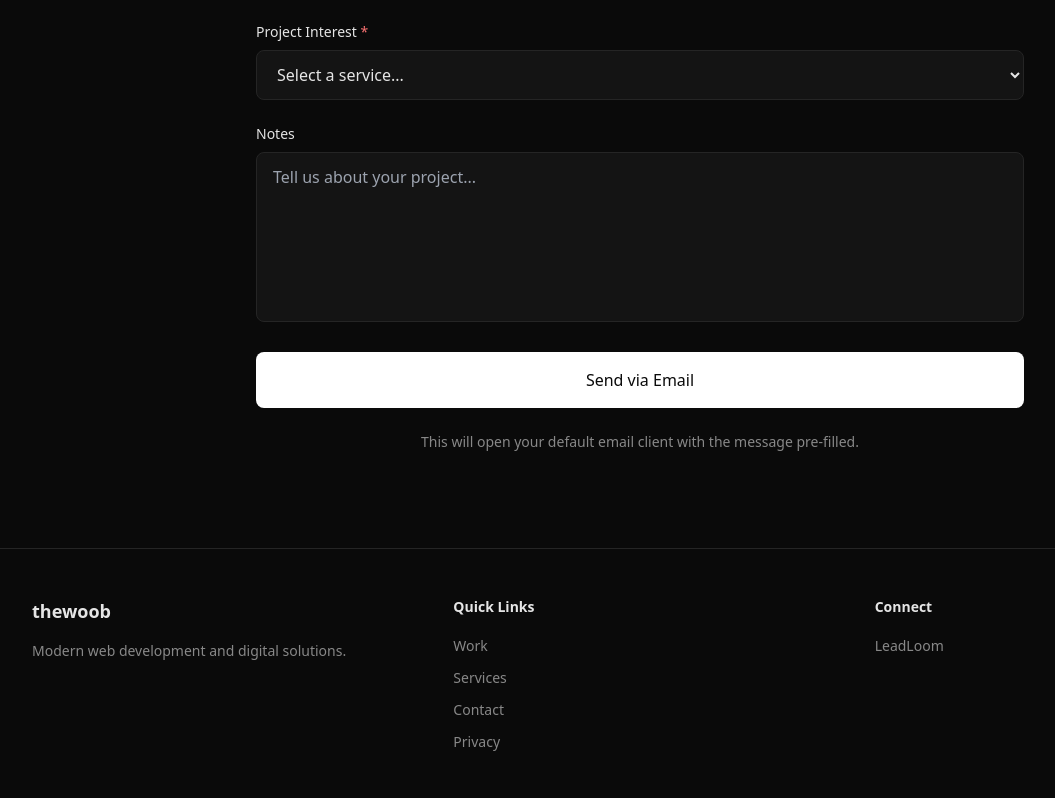
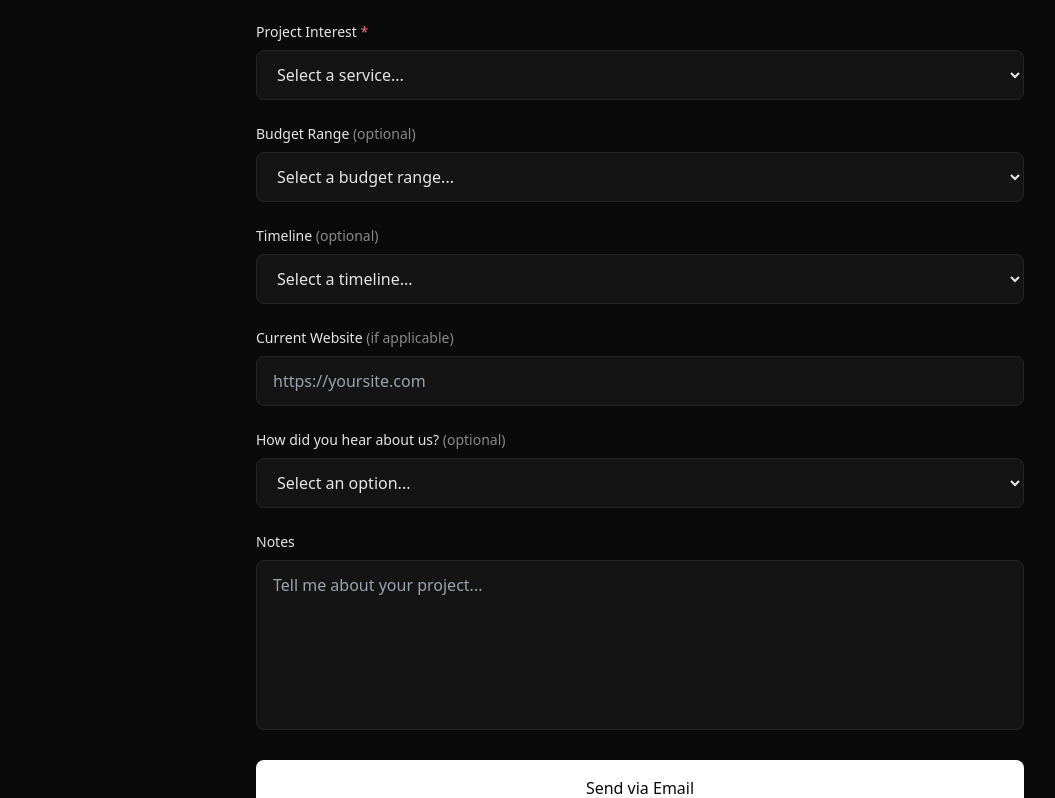
Before and after one commit to TheKingKohn/flagship, a Next.js app: page /contact in a window 1280 px wide. Shown: the part 842-1640 px from the top of the page, without its empty margins (0-1055 px from the left). Built offline with nearby package versions, Linux system fonts and the light colour scheme.

Commit message:
Polish site: fix LeadLoom consistency, use 'I' voice throughout, fix Shopify year, enhance contact form with budget/timeline/referral fields

```diff
--- a/src/app/contact/page.tsx
+++ b/src/app/contact/page.tsx
@@ -13,7 +13,7 @@ export default function ContactPage() {
         </h1>
 
         <p className="text-xl text-dark-muted mb-12">
-          Tell us what you need. We'll respond within 24-48 hours.
+          Tell me what you need. I'll respond within 24-48 hours.
         </p>
 
         {/* CTA Buttons */}
--- a/src/app/work/leadloom/page.tsx
+++ b/src/app/work/leadloom/page.tsx
@@ -4,7 +4,7 @@ import Link from 'next/link'
 
 export const metadata: Metadata = {
   title: 'LeadLoom',
-  description: 'Lead generation dashboard for construction business with quote and delivery tracking.',
+  description: 'T65 Medicare lead inventory system with lead browsing, quote requests, and CSV delivery.',
   alternates: {
     canonical: 'https://thewoob.com/work/leadloom',
   },
@@ -26,8 +26,8 @@ export default function LeadLoomPage() {
         </div>
 
         <p className="text-xl text-dark-muted mb-12 leading-relaxed">
-          Lead generation and management dashboard built for a construction business.
-          Handles quote requests and tracks deliveries from initial contact through completion.
+          T65 Medicare lead inventory system. Browse lead counts by county, month, ZIP, and phone status.
+          Request quotes or lead packs with exclusivity tracking, and receive automated CSV delivery.
         </p>
 
         {/* What It Does */}
@@ -36,19 +36,15 @@ export default function LeadLoomPage() {
           <ul className="space-y-3">
             <li className="flex items-start">
               <span className="text-white mr-3">→</span>
-              <span className="text-dark-muted">Tracks incoming leads by county and month with automatic filtering</span>
+              <span className="text-dark-muted">Browse lead counts by county, month, ZIP code, and phone availability</span>
             </li>
             <li className="flex items-start">
               <span className="text-white mr-3">→</span>
-              <span className="text-dark-muted">Manages quote request workflow from submission to approval</span>
+              <span className="text-dark-muted">Request quotes or purchase lead packs with exclusivity tracking</span>
             </li>
             <li className="flex items-start">
               <span className="text-white mr-3">→</span>
-              <span className="text-dark-muted">Organizes delivery status tracking with timeline view</span>
-            </li>
-            <li className="flex items-start">
-              <span className="text-white mr-3">→</span>
-              <span className="text-dark-muted">Provides summary counts and filtering for reporting</span>
+              <span className="text-dark-muted">Automated CSV delivery workflow for Medicare agents</span>
             </li>
           </ul>
         </section>
--- a/src/app/work/page.tsx
+++ b/src/app/work/page.tsx
@@ -4,13 +4,13 @@ import { Button } from '@/components/Button'
 
 export const metadata: Metadata = {
   title: 'Work',
-  description: 'Projects we\'ve built - websites, dashboards, and automation tools.',
+  description: 'Projects I\'ve built - websites, dashboards, and automation tools.',
   alternates: {
     canonical: 'https://thewoob.com/work',
   },
   openGraph: {
     title: 'Work | thewoob',
-    description: 'Projects we\'ve built - websites, dashboards, and automation tools.',
+    description: 'Projects I\'ve built - websites, dashboards, and automation tools.',
     url: 'https://thewoob.com/work',
   },
 }
@@ -20,10 +20,10 @@ const projects = [
     slug: 'leadloom',
     name: 'LeadLoom',
     tag: 'Live',
-    description: 'Lead generation dashboard for construction business. Tracks quotes and deliveries.',
+    description: 'T65 Medicare lead inventory system. Browse leads, request quotes, track deliveries.',
     highlights: [
-      'County and month filtering with automatic counts',
-      'Quote request flow with organized delivery tracking'
+      'Browse lead counts by county, month, ZIP, and phone status',
+      'Request quotes with exclusivity tracking and CSV delivery'
     ],
     publicLink: 'https://leadloom.thewoob.com'
   },
@@ -78,7 +78,7 @@ export default function WorkPage() {
         </h1>
 
         <p className="text-xl text-dark-muted mb-16 max-w-2xl">
-          A selection of websites, dashboards, and tools we've built.
+          A selection of websites, dashboards, and tools I've built.
         </p>
 
         {/* Projects Grid */}
--- a/src/components/ContactForm.tsx
+++ b/src/components/ContactForm.tsx
@@ -23,6 +23,10 @@ export function ContactForm() {
     email: '',
     company: '',
     project: '',
+    budget: '',
+    timeline: '',
+    currentSite: '',
+    referral: '',
     notes: '',
   })
 
@@ -55,8 +59,12 @@ export function ContactForm() {
       `Name: ${formData.name}\n` +
       `Email: ${formData.email}\n` +
       (formData.company ? `Company: ${formData.company}\n` : '') +
-      `Project Interest: ${formData.project}\n\n` +
-      `Notes:\n${formData.notes || 'No additional notes provided.'}`
+      `Project Interest: ${formData.project}\n` +
+      (formData.budget ? `Budget Range: ${formData.budget}\n` : '') +
+      (formData.timeline ? `Timeline: ${formData.timeline}\n` : '') +
+      (formData.currentSite ? `Current Site: ${formData.currentSite}\n` : '') +
+      (formData.referral ? `How They Found Us: ${formData.referral}\n` : '') +
+      `\nNotes:\n${formData.notes || 'No additional notes provided.'}`
     )
 
     window.location.href = `mailto:info@thewoob.com?subject=${subject}&body=${body}`
@@ -132,6 +140,80 @@ export function ContactForm() {
       </div>
 
       <div>
+        <label htmlFor="budget" className="block text-sm font-medium mb-2">
+          Budget Range <span className="text-dark-muted">(optional)</span>
+        </label>
+        <select
+          id="budget"
+          name="budget"
+          value={formData.budget}
+          onChange={handleChange}
+          className="w-full px-4 py-3 bg-dark-card border border-dark-border rounded-lg focus:outline-none focus:border-white transition-colors"
+        >
+          <option value="">Select a budget range...</option>
+          <option value="< $2,500">Less than $2,500</option>
+          <option value="$2,500 - $5,000">$2,500 - $5,000</option>
+          <option value="$5,000 - $10,000">$5,000 - $10,000</option>
+          <option value="$10,000+">$10,000+</option>
+        </select>
+      </div>
+
+      <div>
+        <label htmlFor="timeline" className="block text-sm font-medium mb-2">
+          Timeline <span className="text-dark-muted">(optional)</span>
+        </label>
+        <select
+          id="timeline"
+          name="timeline"
+          value={formData.timeline}
+          onChange={handleChange}
+          className="w-full px-4 py-3 bg-dark-card border border-dark-border rounded-lg focus:outline-none focus:border-white transition-colors"
+        >
+          <option value="">Select a timeline...</option>
+          <option value="ASAP">ASAP (within 2 weeks)</option>
+          <option value="1 month">Within 1 month</option>
+          <option value="2-3 months">2-3 months</option>
+          <option value="Flexible">Flexible</option>
+        </select>
+      </div>
+
+      <div>
+        <label htmlFor="currentSite" className="block text-sm font-medium mb-2">
+          Current Website <span className="text-dark-muted">(if applicable)</span>
+        </label>
+        <input
+          type="url"
+          id="currentSite"
+          name="currentSite"
+          value={formData.currentSite}
+          onChange={handleChange}
+          className="w-full px-4 py-3 bg-dark-card border border-dark-border rounded-lg focus:outline-none focus:border-white transition-colors"
+          placeholder="https://yoursite.com"
+        />
+      </div>
+
+      <div>
+        <label htmlFor="referral" className="block text-sm font-medium mb-2">
+          How did you hear about us? <span className="text-dark-muted">(optional)</span>
+        </label>
+        <select
+          id="referral"
+          name="referral"
+          value={formData.referral}
+          onChange={handleChange}
+          className="w-full px-4 py-3 bg-dark-card border border-dark-border rounded-lg focus:outline-none focus:border-white transition-colors"
+        >
+          <option value="">Select an option...</option>
+          <option value="Google Search">Google Search</option>
+          <option value="Referral">Referral from a friend/colleague</option>
+          <option value="LinkedIn">LinkedIn</option>
+          <option value="Twitter/X">Twitter/X</option>
+          <option value="LeadLoom">Saw LeadLoom</option>
+          <option value="Other">Other</option>
+        </select>
+      </div>
+
+      <div>
         <label htmlFor="notes" className="block text-sm font-medium mb-2">
           Notes
         </label>
@@ -142,7 +224,7 @@ export function ContactForm() {
           value={formData.notes}
           onChange={handleChange}
           className="w-full px-4 py-3 bg-dark-card border border-dark-border rounded-lg focus:outline-none focus:border-white transition-colors resize-none"
-          placeholder="Tell us about your project..."
+          placeholder="Tell me about your project..."
         />
       </div>
 
```
Also changed, not shown: src/app/page.tsx (+8 -7 lines), 1 other file (tests, documents, lock files or other folders).
